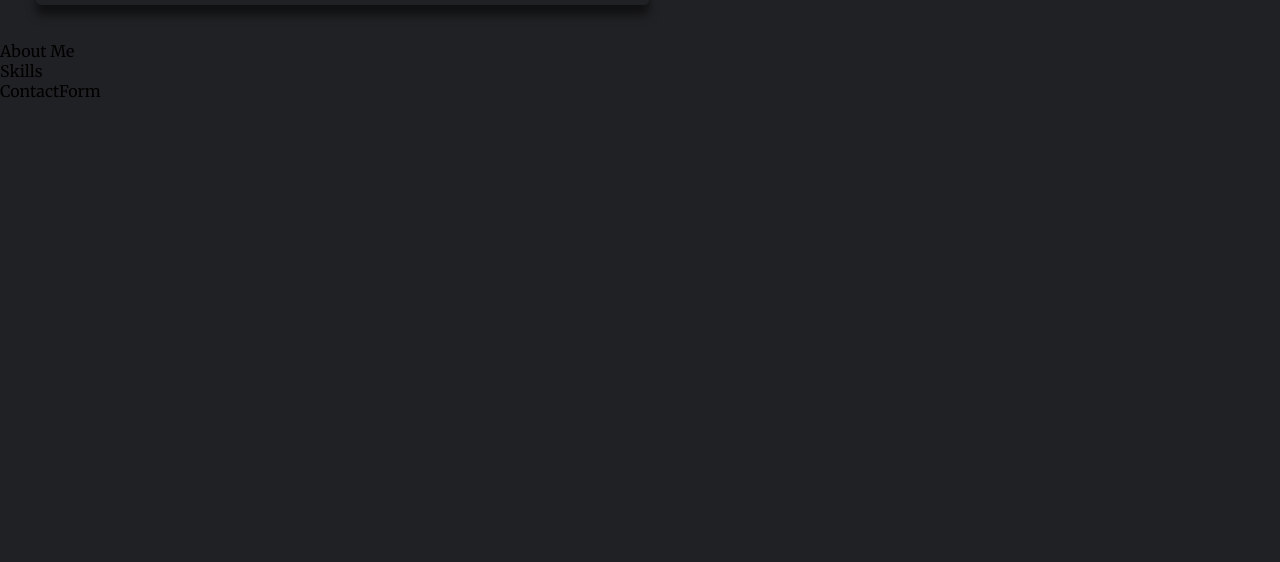
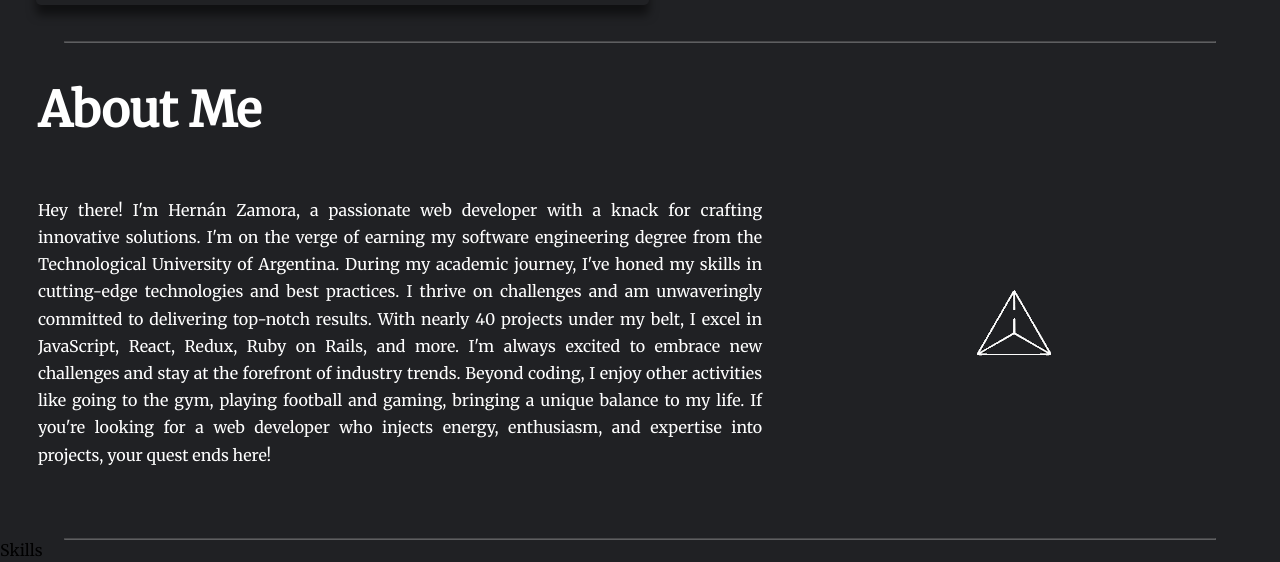
Before and after one commit to hernandanielzamora/Portfolio-V2, a React (Create React App) app: page / in a window 1280 px wide. Shown: the part 1767-2329 px from the top of the page. Before the commit the page ends 1868 px from the top, so only its background shows below. Built offline with nearby package versions, Linux system fonts and the light colour scheme.

Commit message:
Created Aboutme Section

```diff
--- a/src/components/AboutMe.jsx
+++ b/src/components/AboutMe.jsx
@@ -1,9 +1,32 @@
 import React from "react";
-// import "../styles/About.scss";
+import "../styles/Aboutme.scss";
+import aboutGif from "../media/gif4-unscreen.gif";
+
 const AboutMe = () => {
   return (
     <>
-      <div>About Me</div>
+      <section>
+        <h2 className="title">About Me</h2>
+        <div className="aboutme-container">
+          <p className="aboutme-text">
+            Hey there! I'm Hernán Zamora, a passionate web developer with a
+            knack for crafting innovative solutions. I'm on the verge of earning
+            my software engineering degree from the Technological University of
+            Argentina. During my academic journey, I've honed my skills in
+            cutting-edge technologies and best practices. I thrive on challenges
+            and am unwaveringly committed to delivering top-notch results. With
+            nearly 40 projects under my belt, I excel in JavaScript, React,
+            Redux, Ruby on Rails, and more. I'm always excited to embrace new
+            challenges and stay at the forefront of industry trends. Beyond
+            coding, I enjoy other activities like going to the gym, playing
+            football and gaming, bringing a unique balance to my life. If you're
+            looking for a web developer who injects energy, enthusiasm, and
+            expertise into projects, your quest ends here!
+          </p>
+          <img src={aboutGif} alt="" />
+        </div>
+      </section>
+      <hr />
     </>
   );
 };
--- a/src/components/Projects.jsx
+++ b/src/components/Projects.jsx
@@ -25,6 +25,7 @@ const Projects = () => {
           {rederedProjects}
         </div>
       </section>
+      <hr />
     </>
   );
 };
--- /dev/null
+++ b/src/styles/Aboutme.scss
@@ -0,0 +1,12 @@
+.aboutme-container {
+  display: flex;
+  align-items: center;
+
+  .aboutme-text {
+    color: #fff;
+    padding: 1%;
+    text-align: justify;
+    width: 70%;
+    line-height: 1.7em;
+  }
+}
--- a/src/styles/Project.scss
+++ b/src/styles/Project.scss
@@ -19,9 +19,10 @@
     width: 50%;
     text-align: center;
     padding: 1%;
+
     img {
       width: 80%;
-      height: 80%;
+      height: auto;
     }
   }
 
```
Also changed, not shown: src/media/gif4-unscreen.gif (added).
